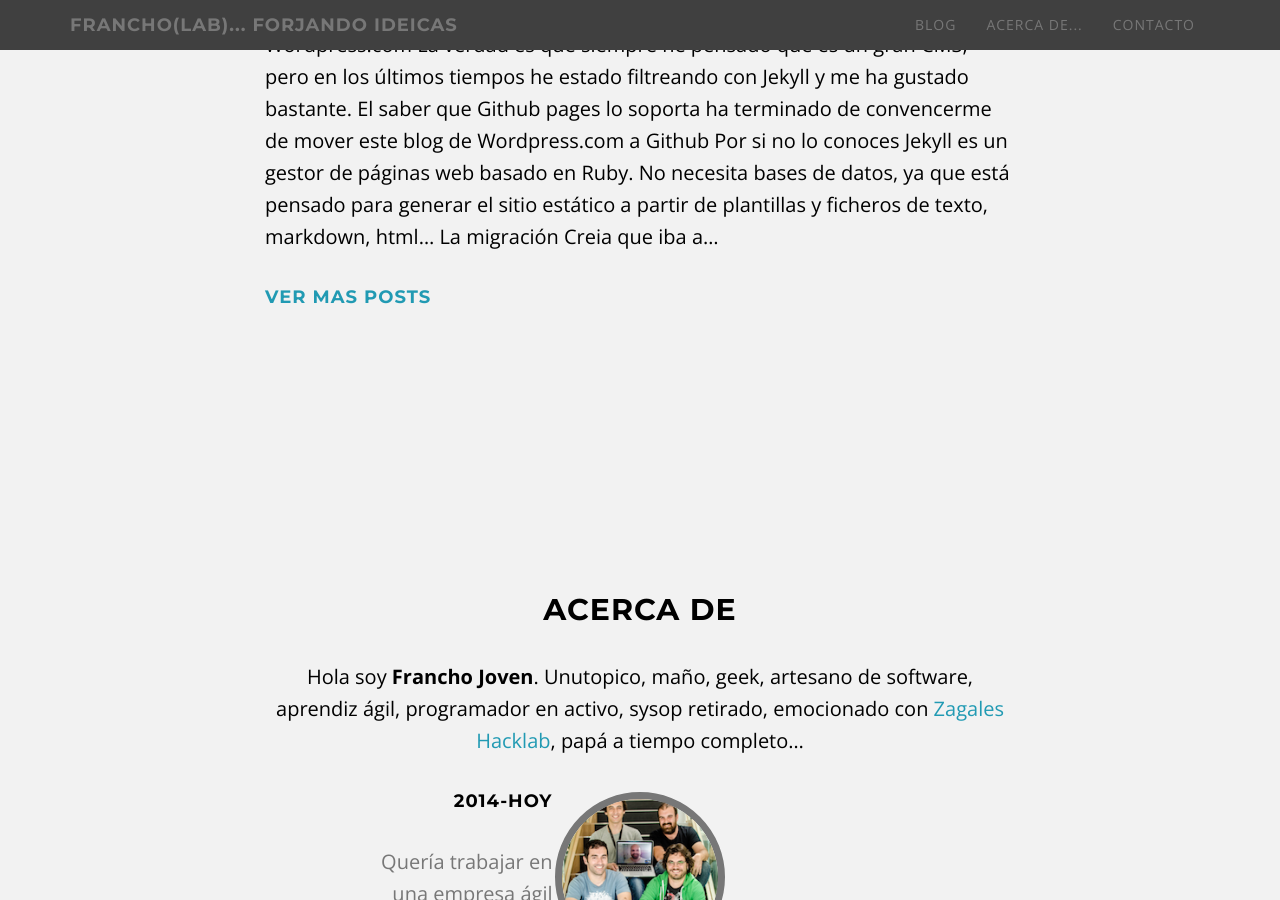
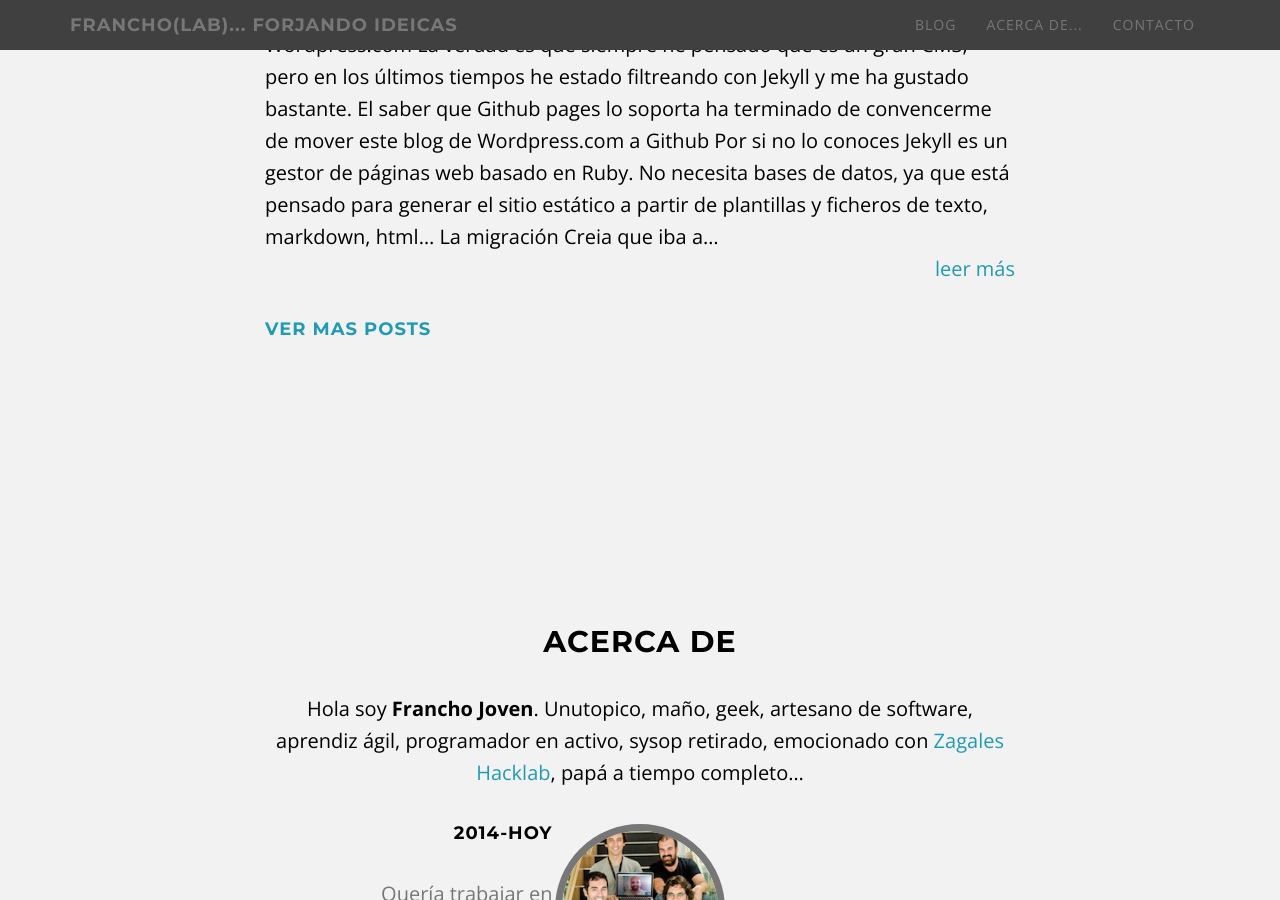
Before and after one commit to francho/francho.github.io, a Jekyll site: the page built from index.html, in a window 1280 px wide and 900 px high, scrolled down 1308 px. Built offline with Jekyll 4.4.1, drawn with Linux system fonts in a browser that asks for light colours; the list of posts is cut into pages by our own code; comment, search, counter and statistics services are not loaded.

Commit message:
Tweaks latest-post.html

```diff
--- a/_includes/latest-post.html
+++ b/_includes/latest-post.html
@@ -11,6 +11,7 @@
         </h4>
 
         {{ post.content | truncatewords: site.post-preview-words | strip_html | markdownify }}
+        <p class="latest-post-more"><a href="{{ post.url }}">leer más</a></p>
 
         <a href="/blog/index.html"><h4><strong>ver mas posts</strong></h4></a>
 
--- a/_sass/_francho.scss
+++ b/_sass/_francho.scss
@@ -456,6 +456,11 @@ body {
   }
 }
 
+.latest-post-more {
+    text-align: right;
+    margin-top: -35px;
+}
+
 iframe {
   display: block;
   border: 0px;
```
